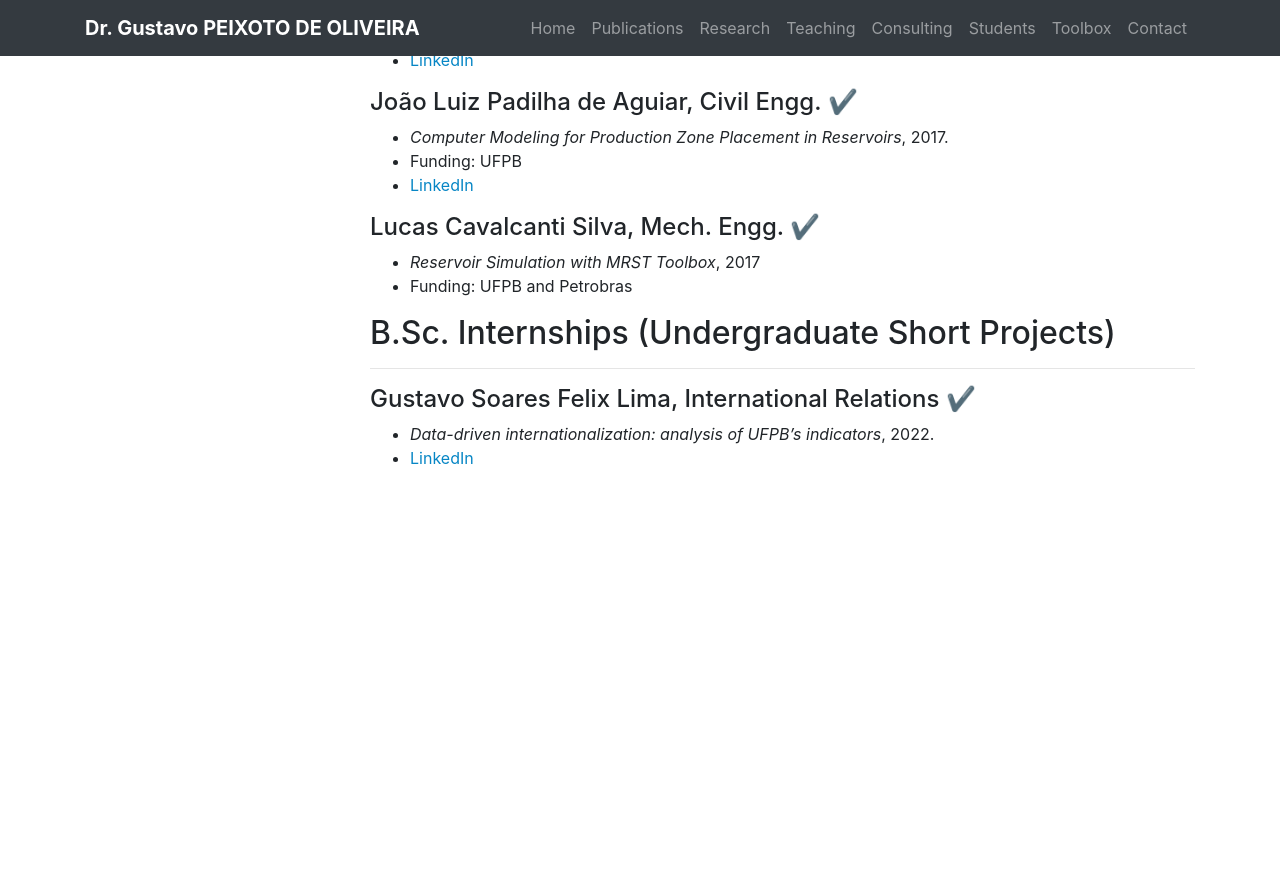
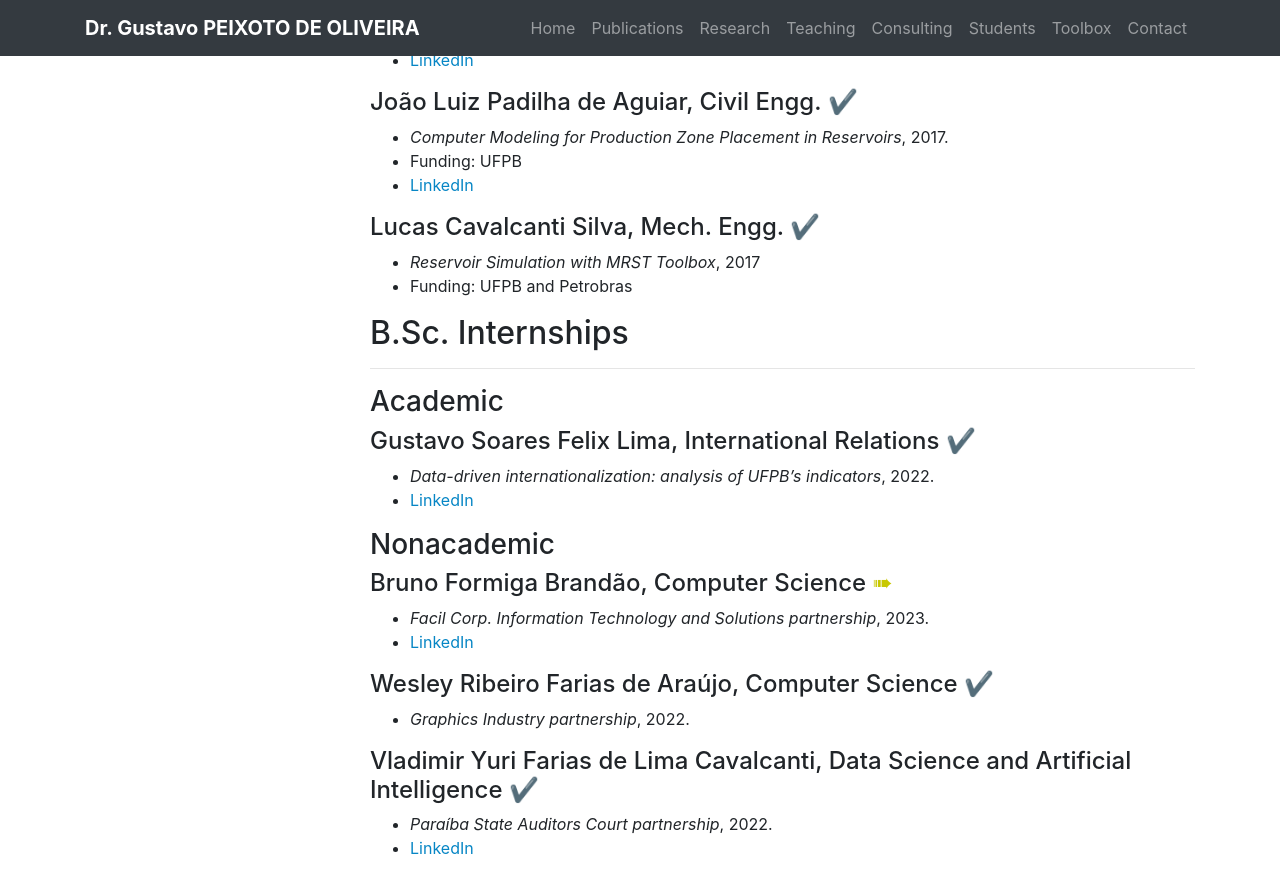
Before and after one commit to gcpeixoto/gcpeixoto.github.io, a Jekyll site: the page built from _pages/students.md, in a window 1280 px wide and 900 px high, scrolled down 2715 px. Shown: the top 893 px of the window. Built offline with Jekyll 4.4.1, drawn with Linux system fonts in a browser that asks for light colours; before the commit the page ends 3225 px from its top, so only the background shows below that; some of the changed text lies outside the part shown.

Commit message:
Update student list.

```diff
--- a/_includes/components/students/internships.md
+++ b/_includes/components/students/internships.md
@@ -1,6 +1,22 @@
-## B.Sc. Internships (Undergraduate Short Projects)
+## B.Sc. Internships
 ---
+
+### Academic
 
 #### Gustavo Soares Felix Lima, International Relations <span style="color:green"> &#10004; </span>
 - *Data-driven internationalization: analysis of UFPB's indicators*, 2022.
 - [LinkedIn](https://www.linkedin.com/in/gustavo-soares-felix-lima/)
+
+
+### Nonacademic
+
+#### Bruno Formiga Brandão, Computer Science <span style="color:rgb(200,200,0);"> &#10144; </span>
+- *Facil Corp. Information Technology and Solutions partnership*, 2023.
+- [LinkedIn](https://www.linkedin.com/in/bruno-formiga-507400212/)
+
+#### Wesley Ribeiro Farias de Araújo, Computer Science <span style="color:green"> &#10004; </span>
+- *Graphics Industry partnership*, 2022.
+
+#### Vladimir Yuri Farias de Lima Cavalcanti, Data Science and Artificial Intelligence <span style="color:green"> &#10004; </span>
+- *Paraíba State Auditors Court partnership*, 2022.
+- [LinkedIn](https://www.linkedin.com/in/vladimir-yuri-62a249121/)
```
Also changed, not shown: _includes/components/students/bsc.md (+1 -1 lines).
